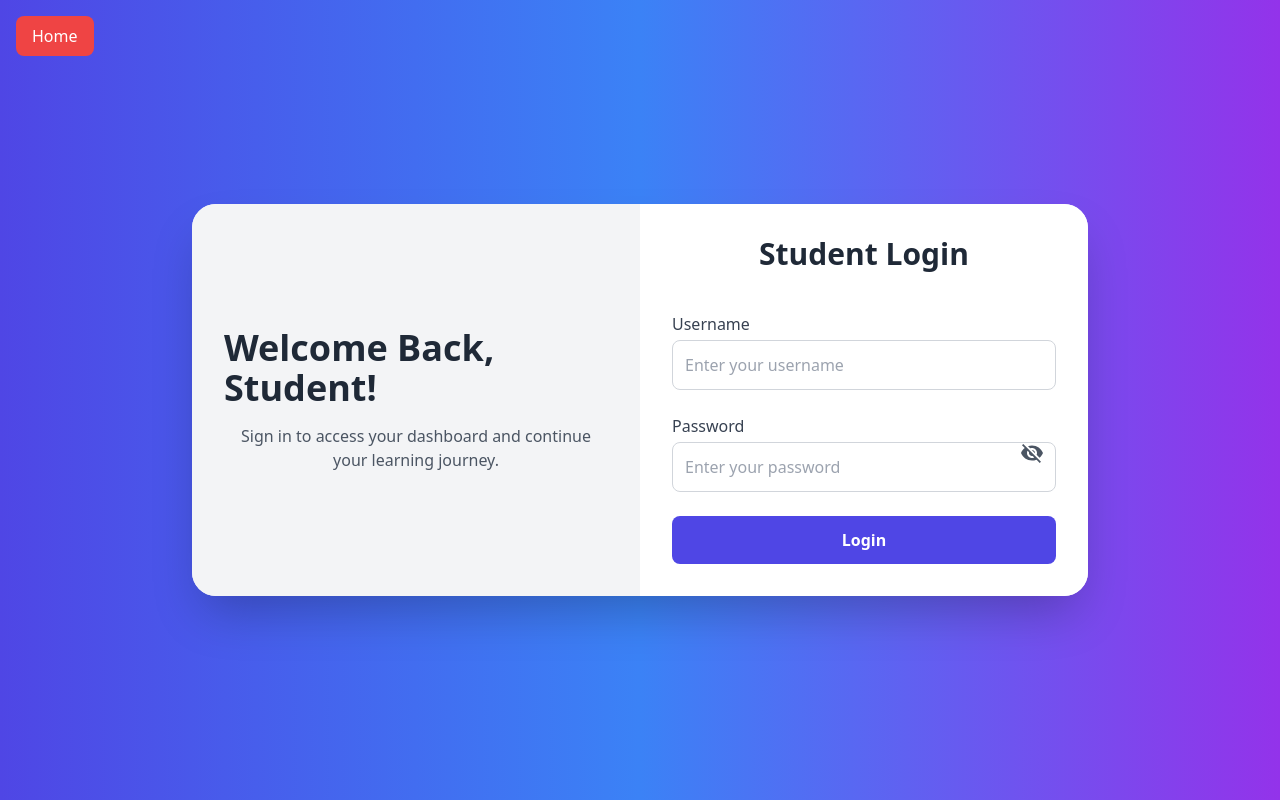
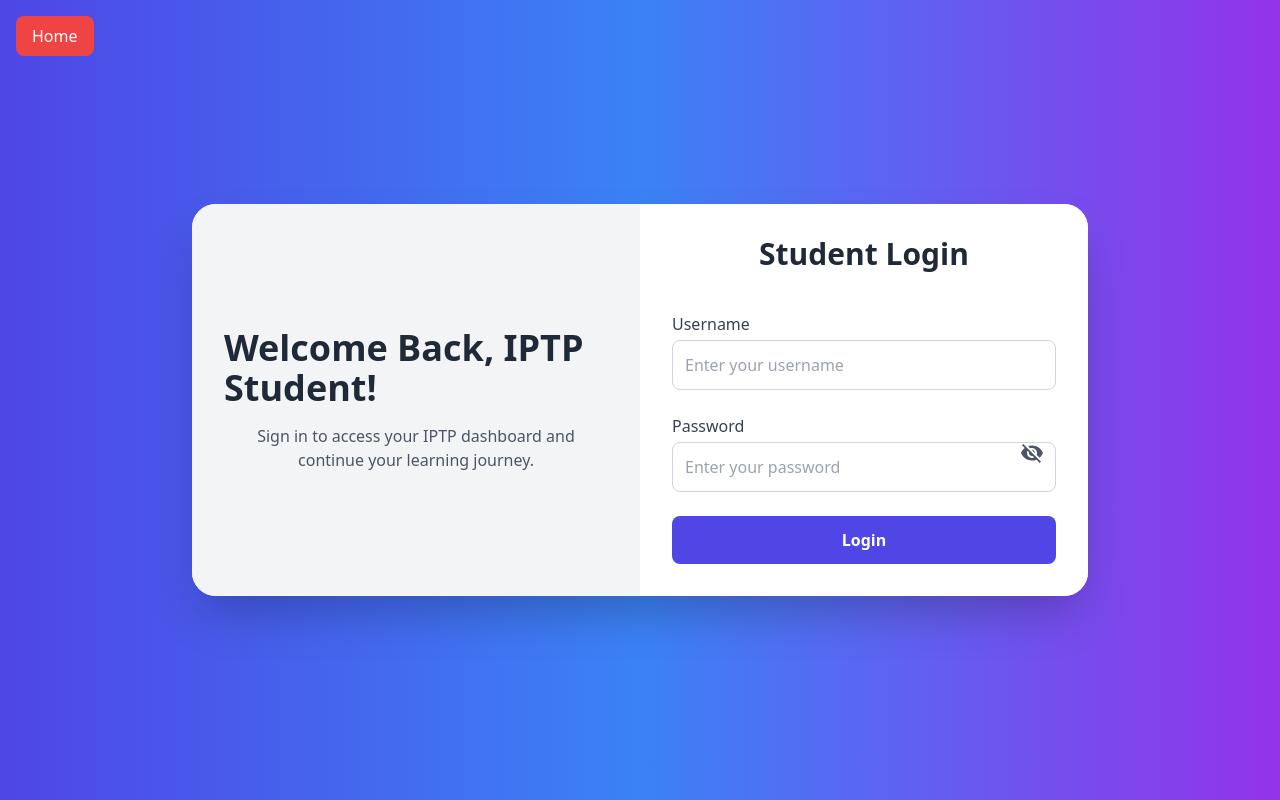
Before and after one commit to deralph/resultManagementSystem, a React (Create React App) app in the folder client/: page /login/studentlogin in a window 1280 px wide. Built offline with nearby package versions, Linux system fonts and the light colour scheme.

Commit message:
added IPTP to the ui

```diff
--- a/client/src/components/login/studentLogin/StudentLogin.js
+++ b/client/src/components/login/studentLogin/StudentLogin.js
@@ -70,10 +70,10 @@
           }`}
         >
           <h1 className="text-4xl font-extrabold text-gray-800 mb-4">
-            Welcome Back, Student!
+            Welcome Back, IPTP Student!
           </h1>
           <p className="text-gray-600 text-center">
-            Sign in to access your dashboard and continue your learning journey.
+            Sign in to access your IPTP dashboard and continue your learning journey.
           </p>
         </div>
 
```
